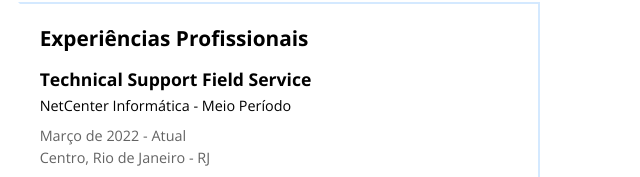
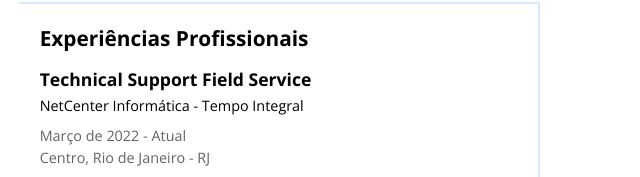
Before and after one commit to gabrielfaustino/gabrielfaustino.github.io, a plain HTML site: page index.html in a window 1280 px wide. Shown: the part 373-550 px from the top of the page, 633-1273 px from the left. Drawn offline with nearby package versions, Linux system fonts and the light colour scheme.

Commit message:
Update index.html

```diff
--- a/index.html
+++ b/index.html
@@ -111,7 +111,7 @@
                                 <ul>
                                     <li>
                                         <h3>Technical Support Field Service</h3>
-                                        <strong>NetCenter Informática - Meio Período</strong>
+                                        <strong>NetCenter Informática - Tempo Integral</strong>
                                         <p>Março de 2022 - Atual</p>
                                         <p>Centro, Rio de Janeiro - RJ</p>
                                     </li>
```
